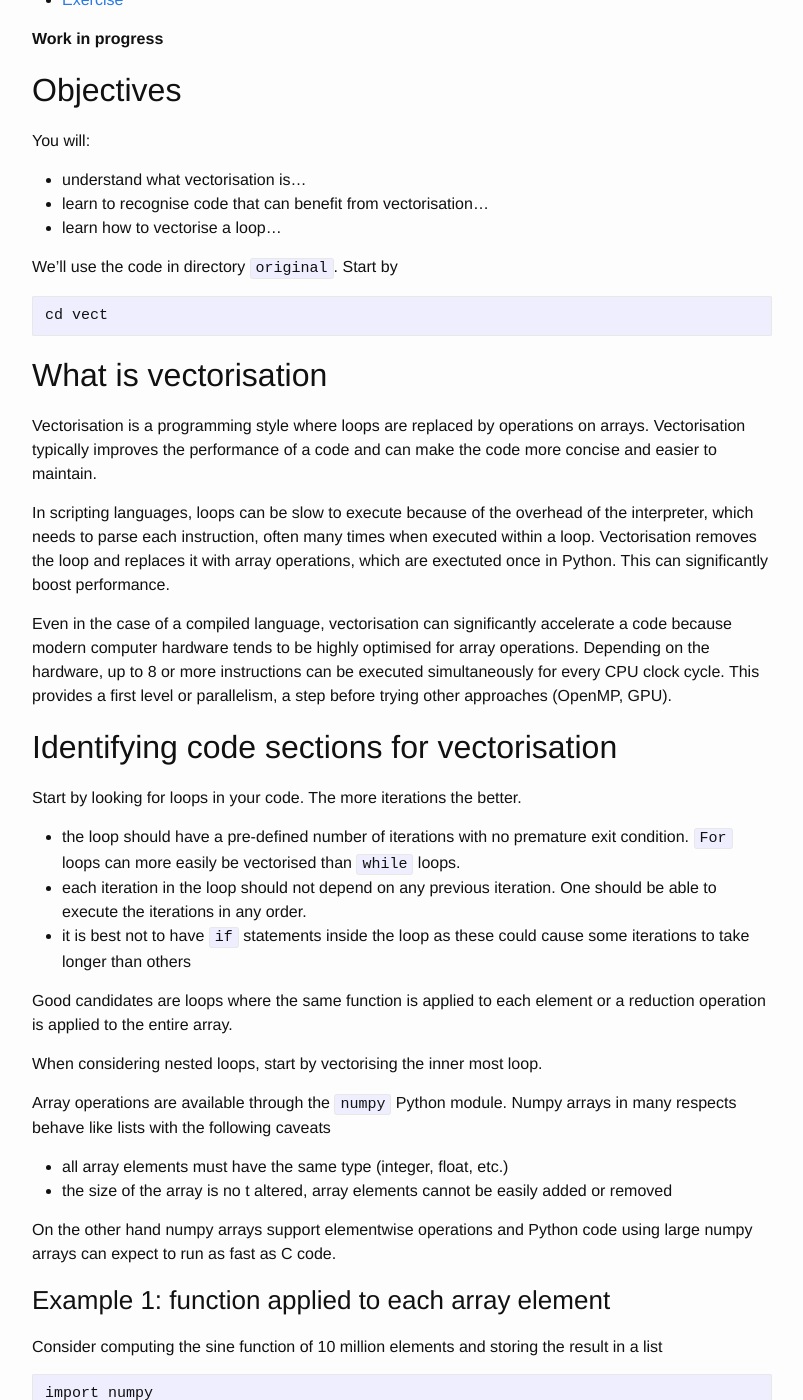
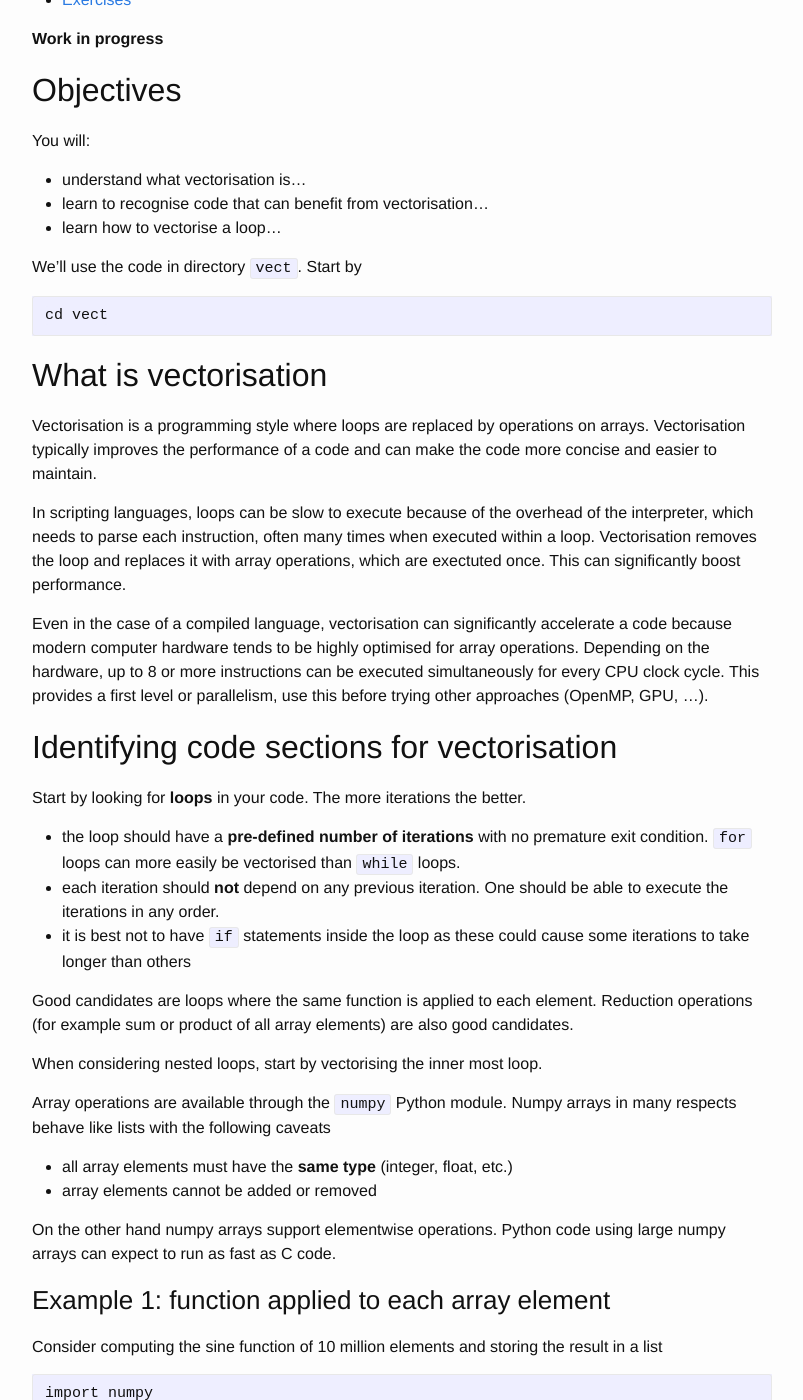
Before and after one commit to nesi/perf-training, a Jekyll site: the page built from _lessons/python-scatter/02-vectorising.md, in a window 1280 px wide and 1400 px high, scrolled down 567 px. Shown: the whole window, without its empty margins (238-1041 px from the left). Built offline with Jekyll 4.4.1, drawn with Linux system fonts in a browser that asks for light colours; some of the changed text lies outside the part shown.

Commit message:
simplifiying

````diff
--- a/_lessons/python-scatter/02-vectorising.md
+++ b/_lessons/python-scatter/02-vectorising.md
@@ -15,7 +15,7 @@
 * learn to recognise code that can benefit from vectorisation...
 * learn how to vectorise a loop...
 
-We'll use the code in directory `original`. Start by
+We'll use the code in directory `vect`. Start by
 ```
 cd vect
 ```
@@ -24,28 +24,28 @@
 
 Vectorisation is a programming style where loops are replaced by operations on arrays. Vectorisation typically improves the performance of a code and can make the code more concise and easier to maintain.
 
-In scripting languages, loops can be slow to execute because of the overhead of the interpreter, which needs to parse each instruction, often many times when executed within a loop. Vectorisation removes the loop and replaces it with array operations, which are exectuted once in Python. This can significantly boost performance.
+In scripting languages, loops can be slow to execute because of the overhead of the interpreter, which needs to parse each instruction, often many times when executed within a loop. Vectorisation removes the loop and replaces it with array operations, which are exectuted once. This can significantly boost performance.
 
-Even in the case of a compiled language, vectorisation can significantly accelerate a code because modern computer hardware tends to be highly optimised for array operations. Depending on the hardware, up to 8 or more instructions can be executed simultaneously for every CPU clock cycle. This provides a first level or parallelism, a step before trying other approaches (OpenMP, GPU).
+Even in the case of a compiled language, vectorisation can significantly accelerate a code because modern computer hardware tends to be highly optimised for array operations. Depending on the hardware, up to 8 or more instructions can be executed simultaneously for every CPU clock cycle. This provides a first level or parallelism, use this before trying other approaches (OpenMP, GPU, ...).
 
 ## Identifying code sections for vectorisation
 
-Start by looking for loops in your code. The more iterations the better.
+Start by looking for **loops** in your code. The more iterations the better.
 
- * the loop should have a pre-defined number of iterations with no premature exit condition. `For` loops can more easily be vectorised than `while` loops.
- * each iteration in the loop should not depend on any previous iteration. One should be able to execute the iterations in any order.
+ * the loop should have a **pre-defined number of iterations** with no premature exit condition. `for` loops can more easily be vectorised than `while` loops.
+ * each iteration should **not** depend on any previous iteration. One should be able to execute the iterations in any order.
  * it is best not to have `if` statements inside the loop as these could cause some iterations to take longer than others
 
-Good candidates are loops where the same function is applied to each element or a reduction operation is applied to the entire array.
+Good candidates are loops where the same function is applied to each element. Reduction operations (for example sum or product of all array elements) are also good candidates.
 
 When considering nested loops, start by vectorising the inner most loop.
 
 Array operations are available through the `numpy` Python module. Numpy arrays in many respects behave like lists with the following caveats
 
- * all array elements must have the same type (integer, float, etc.)
- * the size of the array is no t altered, array elements cannot be easily added or removed
+ * all array elements must have the **same type** (integer, float, etc.)
+ * array elements cannot be added or removed
 
-On the other hand numpy arrays support elementwise operations and Python code using large numpy arrays can expect to run as fast as C code.
+On the other hand numpy arrays support elementwise operations. Python code using large numpy arrays can expect to run as fast as C code.
 
 ### Example 1: function applied to each array element
 
@@ -85,44 +85,28 @@
 
 ## Vectorising the scatter code
 
-We have written a partially vectorised version of `scatter`, check it out with
-```
-git checkout vectorise
-```
-
-There are several nested loops:
-```python
-# iteration over y cells
-for j in range(ny + 1):
-  ...
-  # iteration over x cells
-  for i in range(nx + 1):
-    ...
-    scat[j, i] = wave.computeScatteredWave(kvec, xc, yc, p)
-```
-in scatter.py.
-
-The inner most loop is in `wave.computeScatteredWave`:
+We have written a partially vectorised version of `scatter`. In `wave.py`,
 ```python
   res = 0j
   n = len(xc)
   for i0 in range(n - 1):
     ...
     res += computeScatteredWaveElement(kvec, p0, p1, point)
+  return res
 ```
-Here `n - 1` is the number of segments describing the geometry of the obstacle. We see that `res` adds the scattered wave contributions from each segment. These contributions can be added in any order. The vectorised version replaced the loop with index `i0` by a sum:
+was replaced with:
 ```python
     ...
     return numpy.sum( dsdt * (-g * gradIncident(kvec, nDotK, pmid) + \
                               shadow * dgdn * incident(kvec, pmid)) )
 ```
-where `dsdt`, `g`, etc. are all arrays of size `n - 1`.
+where `dsdt`, `g`, etc. are all arrays of size `n - 1` (number of segments).
 
 
-## Exercise
+## Exercises
 
- * profile the vectorised code and compare to the non-vectorised code
+ 1. profile the vectorised code and compare to the non-vectorised code
 
- * in scatter.py, vectorise the `isInsideContour` function by eliminating the loop and working directly on the `xc` and `yc` arrays
+ 2. in scatter.py, vectorise the `isInsideContour` function by eliminating the loop and working directly on the `xc` and `yc` arrays
 
- * report the performance improvement of the vectorised branch over the non-vectorised, master branch.
+ 3. report the performance improvement of the vectorised branch over the non-vectorised, master branch.
````
Also changed, not shown: other parts of _lessons/python-scatter/02-vectorising.md (+1 -1 lines).
